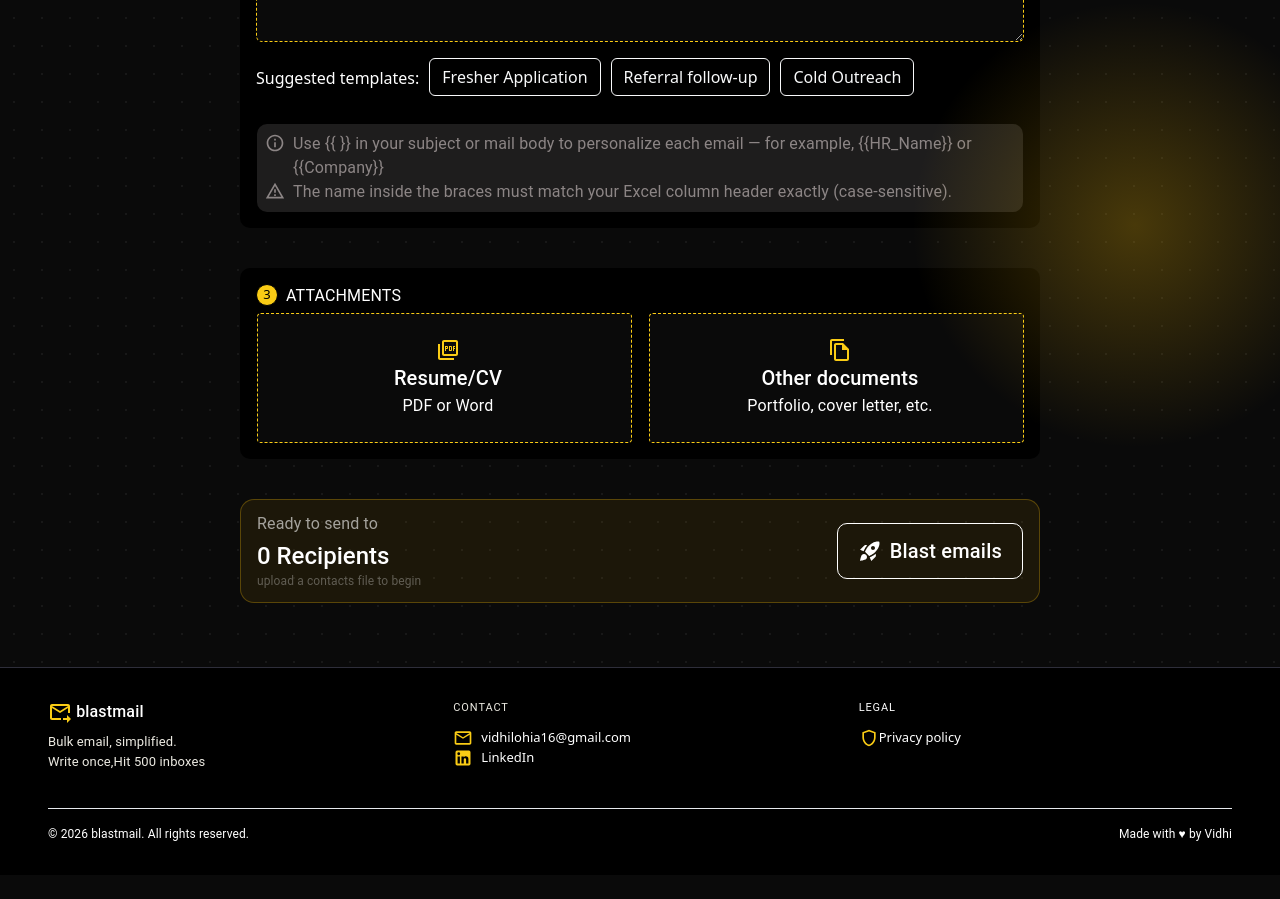
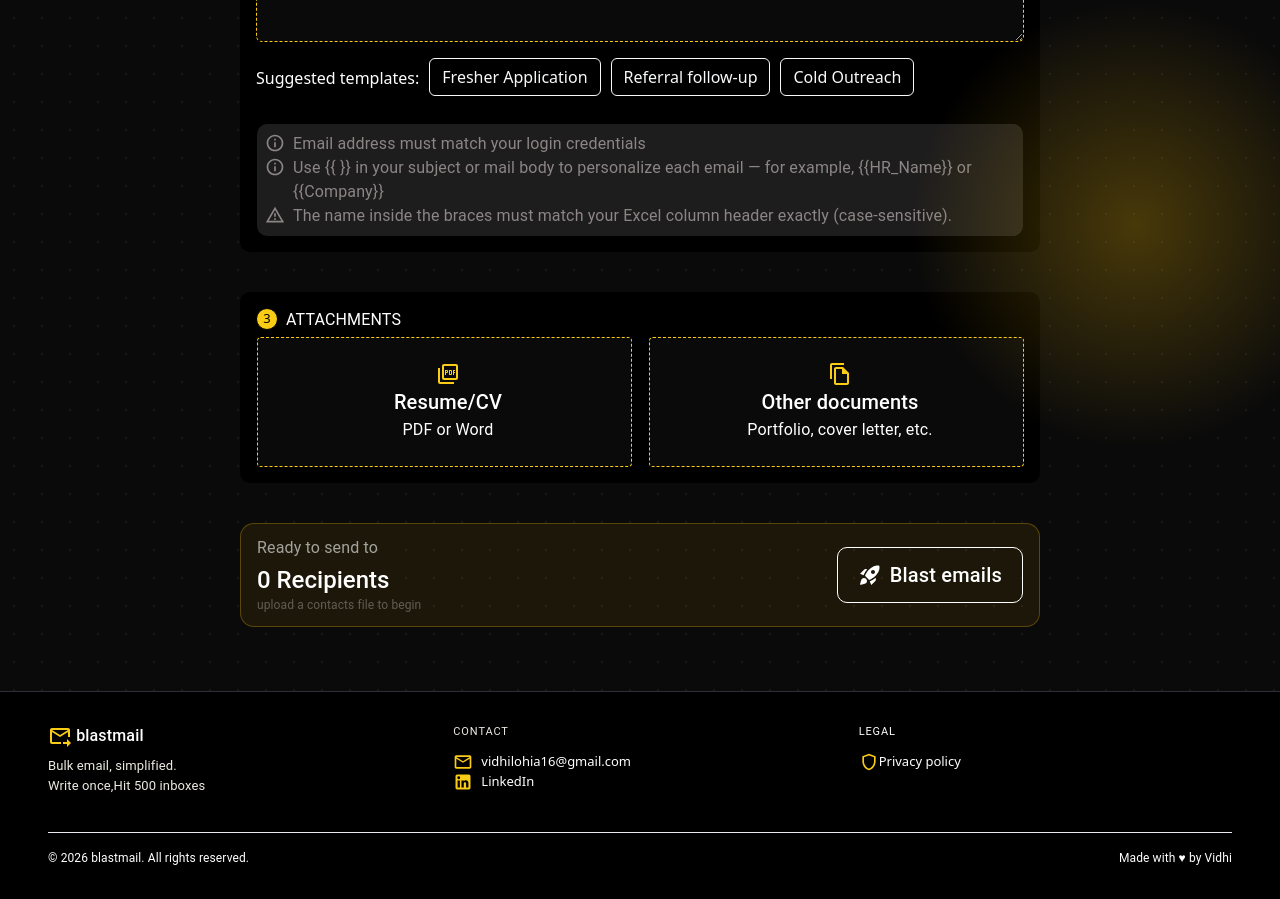
Before and after one commit to vidhilohia16/Bulkmails, a React (Vite) app in the folder vite-project/: page / in a window 1280 px wide. Shown: the part 1200-2099 px from the top of the page. Before the commit the page ends 2075 px from the top, so only its background shows below. Built offline with nearby package versions, Linux system fonts and the light colour scheme; a web font is replaced by a local one.

Commit message:
email warning

```diff
--- a/vite-project/src/App.jsx
+++ b/vite-project/src/App.jsx
@@ -294,7 +294,7 @@ if (response.status === 400) {
       bottom: 0,
       left: 0,
       height: "3px",
-      background: "#27272d",
+      background: "#b09e41",
       borderRadius: "0 0 14px 14px",
       animation: "progressAnim 5s ease forwards",
       "@keyframes progressAnim": {
--- a/vite-project/src/Content.jsx
+++ b/vite-project/src/Content.jsx
@@ -128,6 +128,8 @@ return (
 
 </form>
 <Box sx={{backgroundColor:"#1e1d1d",width:"100%",mx:"auto",maxWidth:"766px",mt:3,height:"auto",borderRadius:"10px",p:1}}>
+    <Box sx={{display:"flex"}}><InfoOutlinedIcon fontSize='small' sx={{color:"#8c8585",mr:1,mt:"1px"}}></InfoOutlinedIcon><Typography sx={{color:"#8c8585"}}>Email address must match your login credentials</Typography></Box>
+
   <Box sx={{display:"flex"}}><InfoOutlinedIcon fontSize='small' sx={{color:"#8c8585",mr:1,mt:"1px"}}></InfoOutlinedIcon><Typography sx={{color:"#8c8585"}}>{`Use {{ }} in your subject or mail body to personalize each email — for example, {{HR_Name}} or {{Company}}`}</Typography></Box>
   <Box sx={{display:"flex"}}><ReportProblemOutlinedIcon fontSize='small' sx={{color:"#8c8585",mr:1,mt:"1px"}}></ReportProblemOutlinedIcon><Typography sx={{color:"#8c8585"}}>The name inside the braces must match your Excel column header exactly (case-sensitive).</Typography></Box>
 </Box>
```
